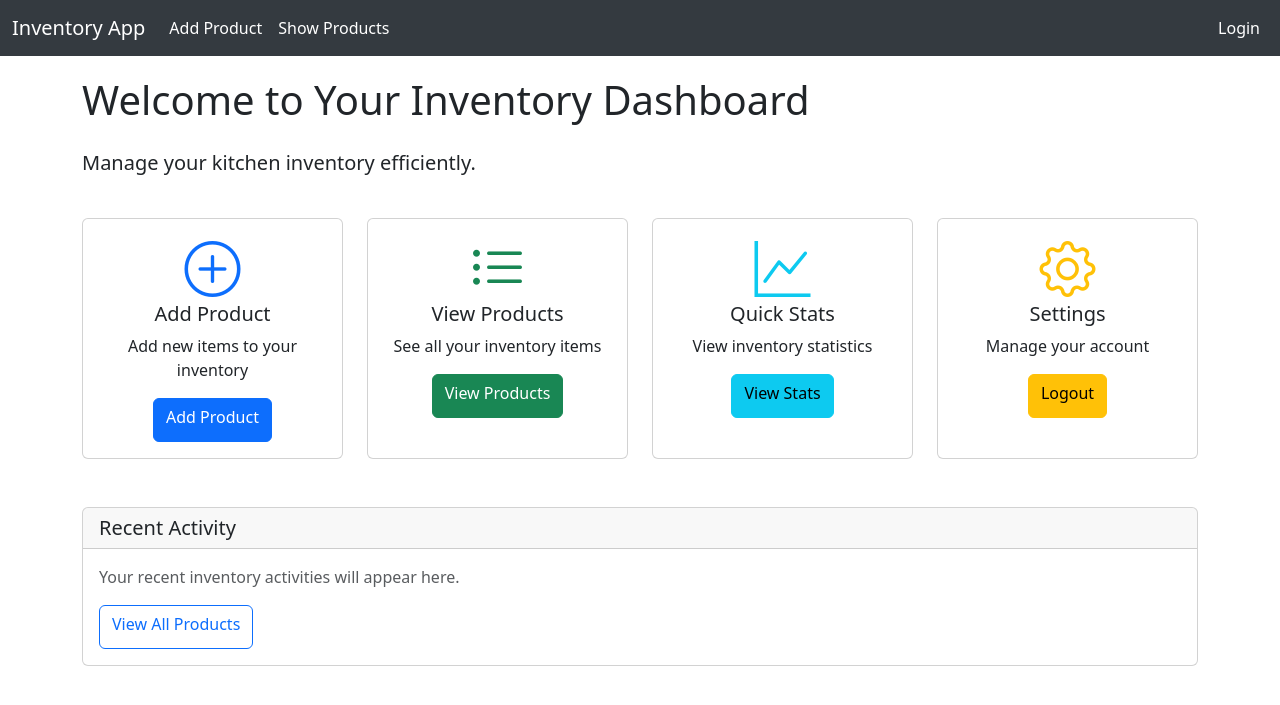
After one commit to McLight-Note/Project_01, a Django app: template remProdKitchen/remProd/templates/remProd/dashboard.html in a window 1280 px wide. The commit adds this page. Shown: the top 705 px of the page. Run offline with Django 5.2, Linux system fonts and the light colour scheme; the template is opened without the code that fills it, so the values that code supplies are empty.

```diff
--- /dev/null
+++ b/remProdKitchen/remProd/templates/remProd/dashboard.html
@@ -0,0 +1,71 @@
+{% extends 'remProd/layout.html' %}
+{% block title %}Dashboard - Inventory App{% endblock %}
+
+{% block content %}
+<div class="row">
+    <div class="col-12">
+        <h1 class="mb-4">Welcome to Your Inventory Dashboard</h1>
+        <p class="lead">Manage your kitchen inventory efficiently.</p>
+    </div>
+</div>
+
+<div class="row mt-4">
+    <div class="col-md-6 col-lg-3 mb-4">
+        <div class="card text-center h-100">
+            <div class="card-body">
+                <i class="bi bi-plus-circle display-4 text-primary mb-3"></i>
+                <h5 class="card-title">Add Product</h5>
+                <p class="card-text">Add new items to your inventory</p>
+                <a href="{% url 'product_create' %}" class="btn btn-primary">Add Product</a>
+            </div>
+        </div>
+    </div>
+
+    <div class="col-md-6 col-lg-3 mb-4">
+        <div class="card text-center h-100">
+            <div class="card-body">
+                <i class="bi bi-list-ul display-4 text-success mb-3"></i>
+                <h5 class="card-title">View Products</h5>
+                <p class="card-text">See all your inventory items</p>
+                <a href="{% url 'product_list' %}" class="btn btn-success">View Products</a>
+            </div>
+        </div>
+    </div>
+
+    <div class="col-md-6 col-lg-3 mb-4">
+        <div class="card text-center h-100">
+            <div class="card-body">
+                <i class="bi bi-graph-up display-4 text-info mb-3"></i>
+                <h5 class="card-title">Quick Stats</h5>
+                <p class="card-text">View inventory statistics</p>
+                <a href="{% url 'product_list' %}" class="btn btn-info">View Stats</a>
+            </div>
+        </div>
+    </div>
+
+    <div class="col-md-6 col-lg-3 mb-4">
+        <div class="card text-center h-100">
+            <div class="card-body">
+                <i class="bi bi-gear display-4 text-warning mb-3"></i>
+                <h5 class="card-title">Settings</h5>
+                <p class="card-text">Manage your account</p>
+                <a href="{% url 'logout' %}" class="btn btn-warning">Logout</a>
+            </div>
+        </div>
+    </div>
+</div>
+
+<div class="row mt-4">
+    <div class="col-12">
+        <div class="card">
+            <div class="card-header">
+                <h5 class="mb-0">Recent Activity</h5>
+            </div>
+            <div class="card-body">
+                <p class="text-muted">Your recent inventory activities will appear here.</p>
+                <a href="{% url 'product_list' %}" class="btn btn-outline-primary">View All Products</a>
+            </div>
+        </div>
+    </div>
+</div>
+{% endblock %}
--- a/remProdKitchen/remProd/templates/remProd/layout.html
+++ b/remProdKitchen/remProd/templates/remProd/layout.html
@@ -128,7 +128,7 @@
     <div class="main-content" id="mainContent">
         <nav class="navbar navbar-expand-lg navbar-dark fixed-top">
             <div class="container-fluid">
-                <a class="navbar-brand" href="{% url 'home' %}">Inventory App</a>
+                <a class="navbar-brand" href="{% url 'dashboard' %}">Inventory App</a>
                 <button class="navbar-toggler" type="button" data-bs-toggle="collapse" data-bs-target="#navbarNav" aria-controls="navbarNav" aria-expanded="false" aria-label="Toggle navigation">
                     <span class="navbar-toggler-icon"></span>
                 </button>
--- a/remProdKitchen/remProd/urls.py
+++ b/remProdKitchen/remProd/urls.py
@@ -4,11 +4,13 @@ from django.contrib.auth import views as auth_views
 
 urlpatterns = [
     path('', views.home_view, name='home'),
+    path('dashboard/', views.dashboard_view, name='dashboard'),
     path('create/', views.product_create_view, name='product_create'),
     path('list/', views.product_list_view, name='product_list'),
     path('update/<int:product_id>/', views.product_update_view, name='product_update'),
     path('delete/<int:product_id>/', views.product_delete_view, name='product_delete'),
     path('decrease/<int:product_id>/', views.decrease_quantity_view, name='decrease_quantity'),
-    path('login/', auth_views.LoginView.as_view(template_name='remProd/login.html'), name='login'),
+    path('quantity/<int:product_id>/', views.update_quantity_view, name='update_quantity'),
+    path('login/', auth_views.LoginView.as_view(template_name='remProd/login.html', next_page='dashboard'), name='login'),
     path('logout/', auth_views.LogoutView.as_view(next_page='home'), name='logout'),
 ]
```
Also changed, not shown: remProdKitchen/remProd/templates/remProd/product_list.html (+25 -6 lines), remProdKitchen/remProd/views.py (+45 -1 lines).
